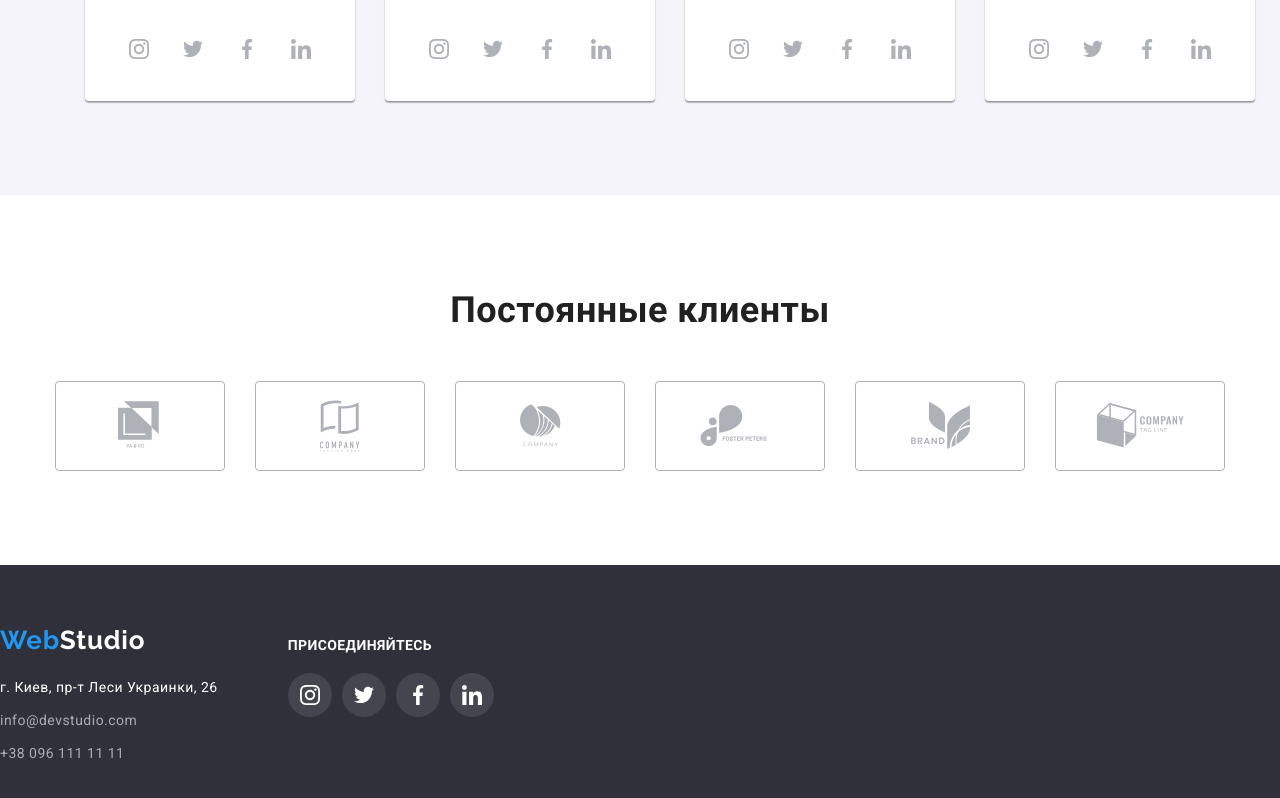
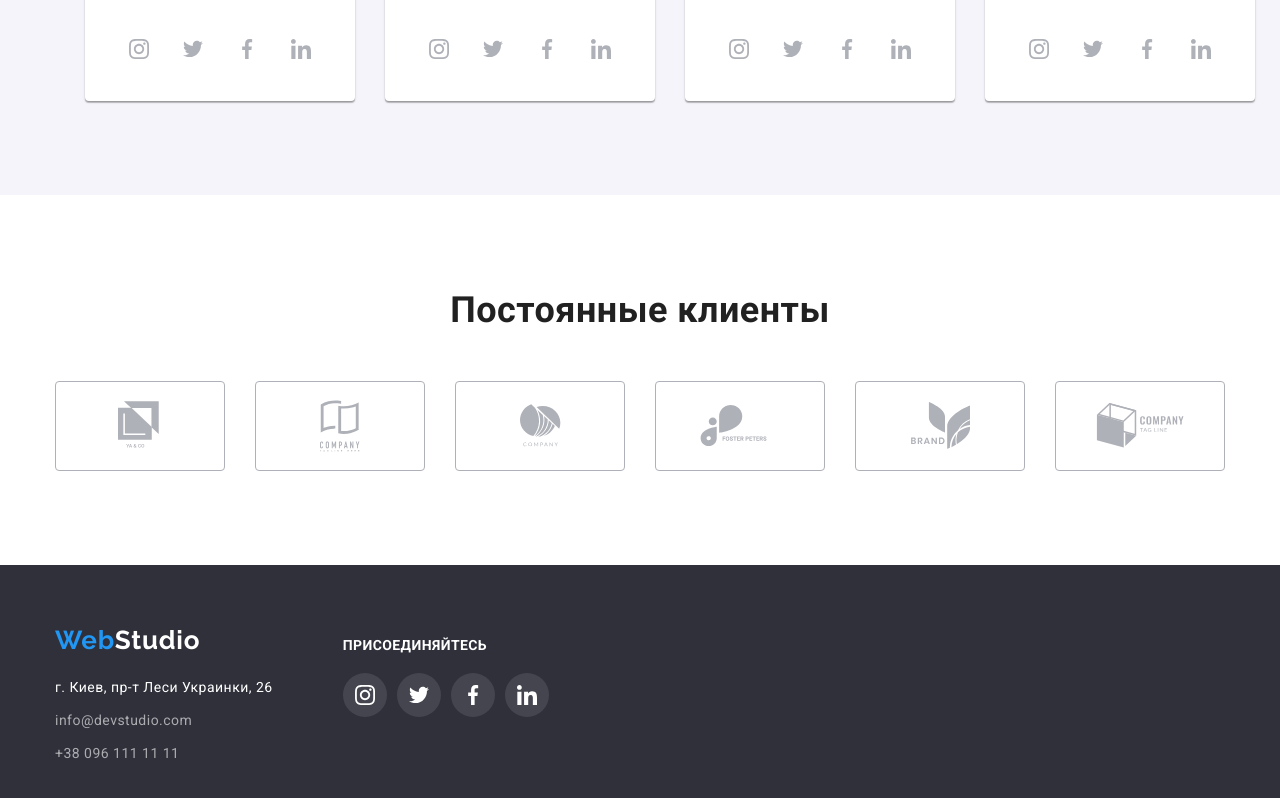
Before and after one commit to Gerasymova/goit-markup-hw-04, a plain HTML site: page index.html in a window 1280 px wide. Shown: the part 2135-2933 px from the top of the page. Drawn offline with nearby package versions, Linux system fonts and the light colour scheme; files whose address does not match are found by name.

Commit message:
container

```diff
--- a/index.html
+++ b/index.html
@@ -214,7 +214,7 @@
     </section>
   </main>
   <footer class="footer">
-    <div class="footer-container conteiner">
+    <div class="footer-container container">
       <div>
       <a class="footer-logo" href="./index.html"><span>Web</span>Studio</a>
       <ul>
```
Also changed, not shown: portfolio.html (+1 -1 lines).
